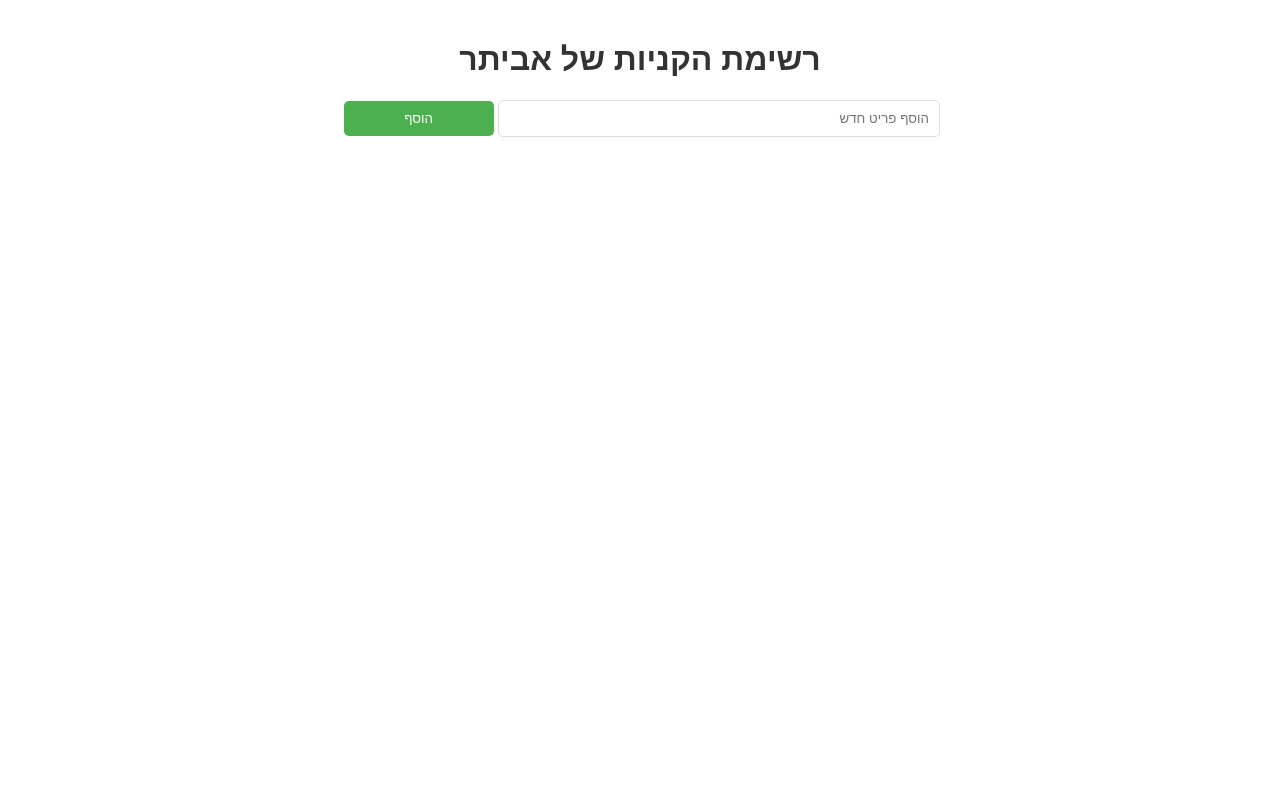
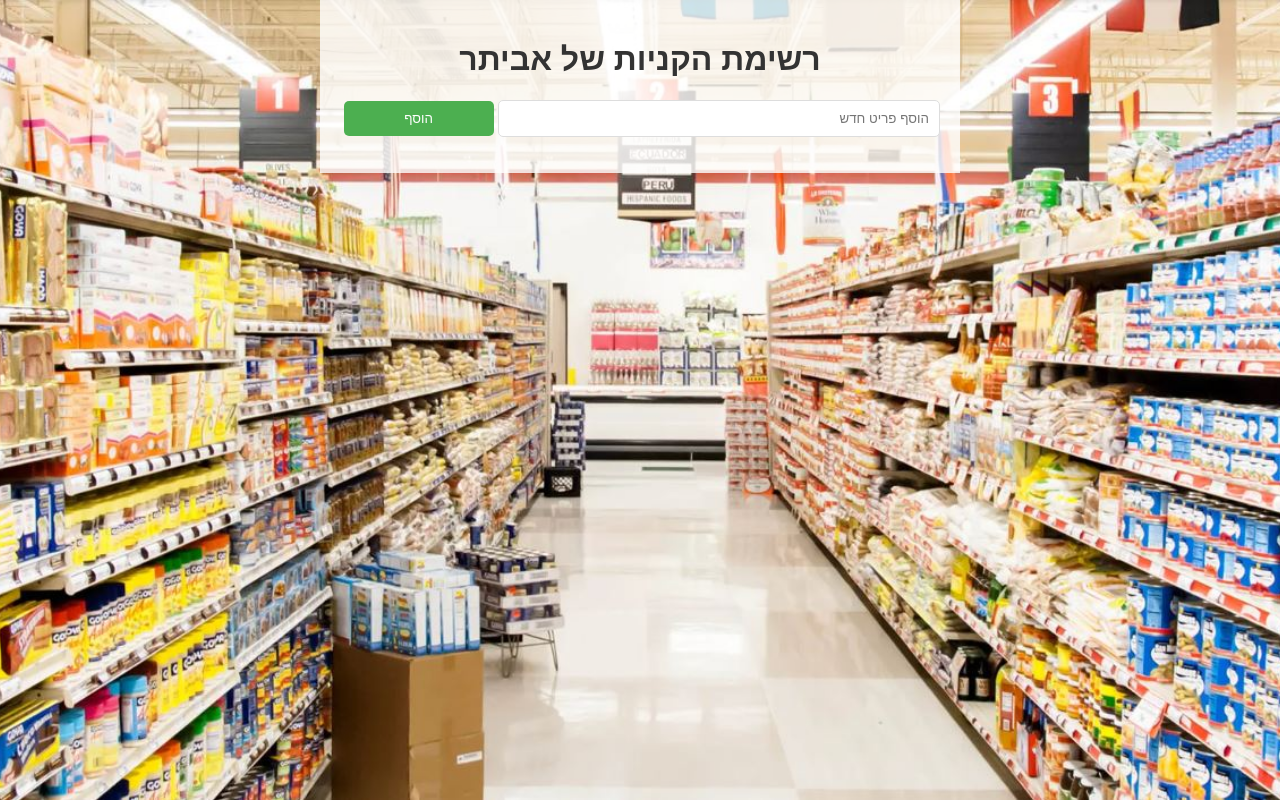
Before and after one commit to evyatar321/shopping-list-app2, a website: page public/index.html in a window 1280 px wide. Drawn offline with Linux system fonts and the light colour scheme; no server answers.

Commit message:
Update index.html

```diff
--- a/public/index.html
+++ b/public/index.html
@@ -10,7 +10,7 @@
             max-width: 600px;
             margin: 0 auto;
             padding: 20px;
-            background-image: url('/images/grocery-background.jpg');
+            background-image: url('grocery-background.jpg');
             background-size: cover;
             background-position: center;
             background-attachment: fixed;
```
